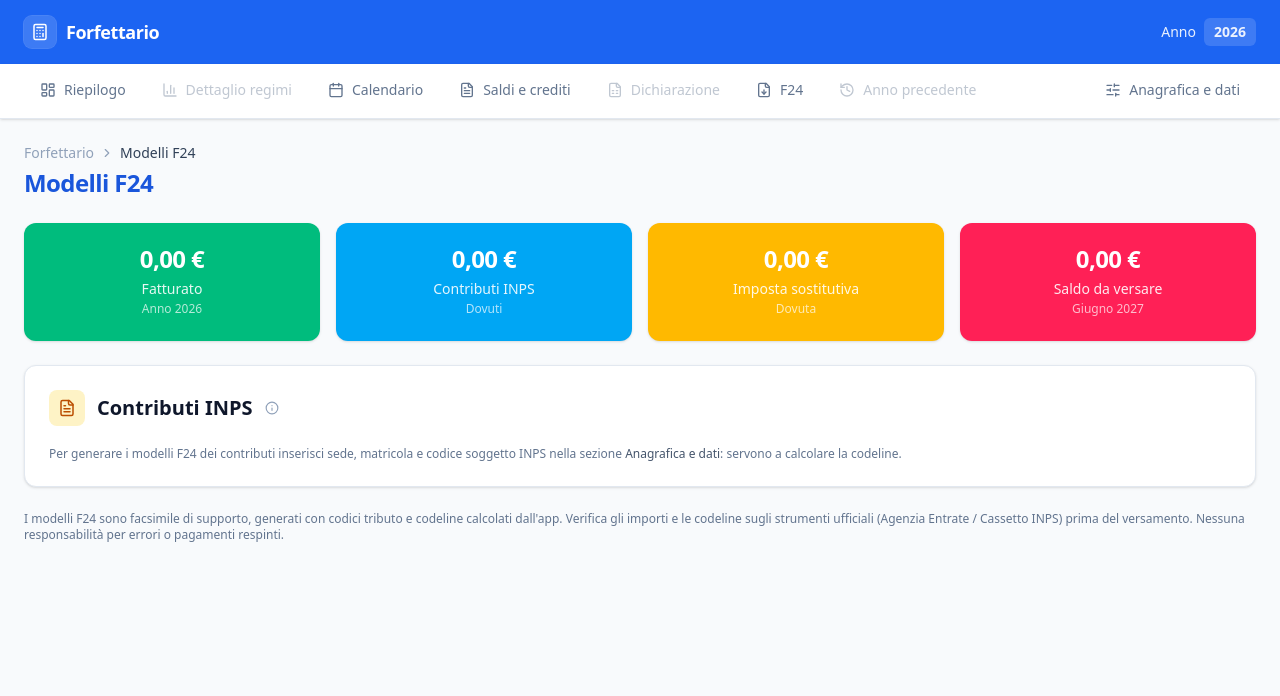
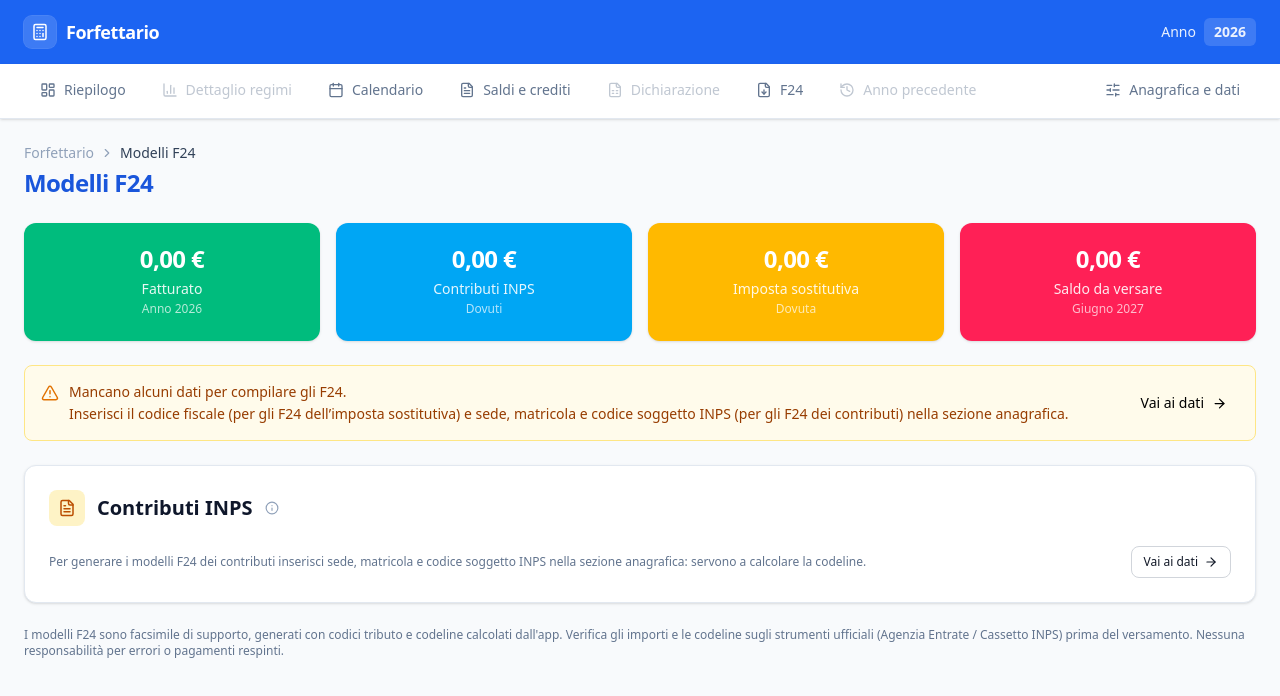
Before and after one commit to nerdosity/forfetario, a React (Vite) app: page / in a window 1280 px wide. Both pictures are taken after a click on the button "F24". Shown: the top 696 px of the page. Built offline with nearby package versions, Linux system fonts and the light colour scheme.

Commit message:
feat: aggiungi navigazione ai dati anagrafici nella pagina F24 e migliora l'allineamento dei testi nel PDF

```diff
--- a/src/App.tsx
+++ b/src/App.tsx
@@ -223,7 +223,9 @@ export default function App() {
         {tab === 'dichiarazione' && hasDatiDichiarazione && (
           <Dichiarazione anno={input.anno} calcoli={calcoli} />
         )}
-        {tab === 'f24' && <F24Page anno={input.anno} calcoli={calcoli} anagrafica={anagrafica} />}
+        {tab === 'f24' && (
+          <F24Page anno={input.anno} calcoli={calcoli} anagrafica={anagrafica} onVaiAiDati={() => setTab('dati')} />
+        )}
         {tab === 'precedente' && hasDatiPrecedente && (
           <RiepilogoPrecedente anno={input.anno} calcoli={calcoli} />
         )}
--- a/src/components/F24Page.tsx
+++ b/src/components/F24Page.tsx
@@ -1,5 +1,5 @@
 import { useMemo } from 'react'
-import { FileDown, FileText } from 'lucide-react'
+import { FileDown, FileText, TriangleAlert, ArrowRight } from 'lucide-react'
 import { Button, Table, TableBody, TableCell, TableHead, TableHeadCell, TableRow } from 'flowbite-react'
 import type { RisultatoCalcolo, Scadenza } from '@/domain/types'
 import { righeCodelineDaScadenze, type RigaCodeline } from '@/domain/codelineInps'
@@ -13,6 +13,8 @@ interface Props {
   anno: number
   calcoli: RisultatoCalcolo
   anagrafica: AnagraficaContribuente
+  /** Porta l'utente alla sezione "Anagrafica e dati" per completare i campi. */
+  onVaiAiDati: () => void
 }
 
 // Periodo "01/AAAA - 12/AAAA" dalla competenza letta nella voce della scadenza.
@@ -23,11 +25,15 @@ function periodoCompetenza(voce: string | undefined, annoDefault: number): { dal
 }
 
 /** Pagina F24: genera i modelli F24 (imposte + contributi INPS). */
-export function F24Page({ anno, calcoli, anagrafica: anag }: Props) {
+export function F24Page({ anno, calcoli, anagrafica: anag, onVaiAiDati }: Props) {
   const matricolaValida = /^\d{8}$/.test(anag.matricolaInps)
   const soggettoValido = /^\d{2}$/.test(anag.codiceSoggettoInps)
   const sedeValida = /^\d{4}$/.test(anag.sedeInps)
   const datiInpsCompleti = matricolaValida && soggettoValido && sedeValida
+
+  // Anagrafica persona: serve a compilare la sezione contribuente degli F24.
+  // Il minimo utile è il codice fiscale; cognome/nome completano l'intestazione.
+  const haDatiPersona = anag.codiceFiscale.trim().length > 0
 
   // Scadenze contributi (INPS) e relative codeline.
   const scadenzeContributi = useMemo(
@@ -92,16 +98,48 @@ export function F24Page({ anno, calcoli, anagrafica: anag }: Props) {
     else window.open(url, '_blank', 'noopener')
   }
 
+  // Dati utente mancanti per generare ciascun batch di F24.
+  const mancano: string[] = []
+  if (!haDatiPersona) mancano.push('il codice fiscale (per gli F24 dell’imposta sostitutiva)')
+  if (!datiInpsCompleti) mancano.push('sede, matricola e codice soggetto INPS (per gli F24 dei contributi)')
+
   return (
     <div className="space-y-6">
+      {/* Avviso: dati anagrafici mancanti per generare i modelli */}
+      {mancano.length > 0 && (
+        <div className="flex flex-col gap-3 rounded-lg border border-amber-200 bg-amber-50 p-4 sm:flex-row sm:items-center sm:justify-between">
+          <div className="flex items-start gap-2.5">
+            <TriangleAlert size={18} className="mt-0.5 shrink-0 text-amber-600" aria-hidden />
+            <div className="text-sm text-amber-800">
+              <p className="font-medium">Mancano alcuni dati per compilare gli F24.</p>
+              <p className="mt-0.5">
+                Inserisci {mancano.length === 1 ? mancano[0] : (
+                  <>{mancano[0]} e {mancano[1]}</>
+                )} nella sezione anagrafica.
+              </p>
+            </div>
+          </div>
+          <Button size="sm" color="warning" onClick={onVaiAiDati} className="shrink-0 self-start sm:self-auto">
+            Vai ai dati
+            <ArrowRight size={15} className="ml-2" aria-hidden />
+          </Button>
+        </div>
+      )}
+
       {/* Contributi INPS */}
       <Card title="Contributi INPS" icon={FileText} iconIntent="warning"
         info="Modelli F24 per i contributi artigiani/commercianti, con codeline e causale precompilate.">
         {!datiInpsCompleti ? (
-          <p className={theme.helpText}>
-            Per generare i modelli F24 dei contributi inserisci sede, matricola e codice soggetto INPS nella
-            sezione <span className="font-medium text-slate-600">Anagrafica e dati</span>: servono a calcolare la codeline.
-          </p>
+          <div className="flex flex-wrap items-center gap-3">
+            <p className={`${theme.helpText} flex-1 min-w-[16rem]`}>
+              Per generare i modelli F24 dei contributi inserisci sede, matricola e codice soggetto INPS nella
+              sezione anagrafica: servono a calcolare la codeline.
+            </p>
+            <Button size="xs" color="light" onClick={onVaiAiDati} className="shrink-0">
+              Vai ai dati
+              <ArrowRight size={14} className="ml-1.5" aria-hidden />
+            </Button>
+          </div>
         ) : righeInps.length === 0 ? (
           <p className={theme.helpText}>Nessuna scadenza di contributi artigiani/commercianti.</p>
         ) : (
--- a/src/pdf/f24Pdf.ts
+++ b/src/pdf/f24Pdf.ts
@@ -104,17 +104,16 @@ function disegnaModulo(
     if (!testo || testo.trim().length === 0) return
     pagina.drawText(testo, { x, y, size, font: courier, color: NERO })
   }
-  // Scrive un importo allineato a destra: il testo TERMINA esattamente a xFine
-  // (larghezza misurata sul font reale, niente padding a indovinare).
-  const aDestra = (testo: string, xFine: number, y: number, size: number) => {
+  // Scrive un testo centrato orizzontalmente sulla X-centro della casella.
+  const alCentro = (testo: string, xCentro: number, y: number, size: number) => {
     if (!testo || testo.trim().length === 0) return
     const larghezza = courier.widthOfTextAtSize(testo, size)
-    pagina.drawText(testo, { x: xFine - larghezza, y, size, font: courier, color: NERO })
+    pagina.drawText(testo, { x: xCentro - larghezza / 2, y, size, font: courier, color: NERO })
   }
 
   // ── Info rata/scadenza accanto allo stemma (area calcolata dallo screen) ──
-  if (etichettaRata) scrivi(etichettaRata.toUpperCase(), 144, 815, 10)
-  if (scadenza) scrivi(`SCADENZA: ${scadenza}`, 144, 803, 9)
+  if (etichettaRata) scrivi(etichettaRata.toUpperCase(), 144, 807, 10)
+  if (scadenza) scrivi(`SCADENZA: ${scadenza}`, 144, 795, 9)
 
   // ── Contribuente (record M) ──
   scrivi(fmtSpaziato(anagrafica.codiceFiscale), 117, 724, 12)
@@ -125,60 +124,98 @@ function disegnaModulo(
   scrivi(anagrafica.comuneNascita.toUpperCase(), 272, 677, 12)
   scrivi(fmtSpaziato(anagrafica.provinciaNascita), 542, 677, 12)
 
-  // ── Sezione ERARIO (record A): righe alle Y 593, 581, … (passo 12) ──
+  // Riferimenti condivisi dal layout ufficiale (sezione erario): font, passo
+  // riga e colonne "importi a debito" / "saldo" sono incolonnati verticalmente
+  // sul modello F24, quindi valgono identici per erario e INPS. Centrare l'INPS
+  // significa riusare questi numeri, non rimisurarli a mano.
+  const FONT = 9
+  const PASSO = 12            // distanza verticale tra righe (erario: 593, 581, …)
+  const X_IMPORTO = 313       // X di partenza dell'importo "a debito" (fmtImporto, a destra)
+  const X_SALDO = 486         // X di partenza del SALDO di sezione
+
+  // ── Sezione ERARIO (record A): prima riga Y 593, passo 12 ──
   let totErario = 0
   erario.forEach((r, i) => {
-    const y = 593 - 12 * i
-    scrivi(r.codiceTributo, 175, y, 9)
-    scrivi(r.rateazione ?? '', 232, y, 9)
-    scrivi(String(r.annoRiferimento), 282, y, 9)
-    scrivi(fmtImporto(r.importo), 313, y, 9)
+    const y = 593 - PASSO * i
+    scrivi(r.codiceTributo, 175, y, FONT)
+    scrivi(r.rateazione ?? '', 232, y, FONT)
+    scrivi(String(r.annoRiferimento), 282, y, FONT)
+    scrivi(fmtImporto(r.importo), X_IMPORTO, y, FONT)
     totErario += r.importo
   })
   if (totErario > 0) {
-    scrivi(fmtImporto(totErario), 313, 521, 9) // totale colonna debiti sez. erario
-    scrivi(fmtImporto(totErario), 486, 521, 9) // saldo sezione (sempre a debito)
+    scrivi(fmtImporto(totErario), X_IMPORTO, 521, FONT) // totale colonna debiti
+    scrivi(fmtImporto(totErario), X_SALDO, 521, FONT)   // saldo sezione (a debito)
   }
 
-  // ── Sezione INPS: coordinate misurate sul modello (immagine 870×1234, scala
-  // 0.684; prima riga a Y≈486.5, passo 11.9). Periodo in caselle MM | AAAA. ──
+  // ── Sezione INPS: campi propri (sede/causale/codeline/periodo) con X misurate
+  // sul modello; importo e saldo riusano le colonne dell'erario. Periodo MM|AAAA. ──
   const meseAnno = (p: string): [string, string] => {
     const m = p.match(/(\d{1,2})\s*\/\s*(\d{4})/)
     return m ? [m[1].padStart(2, '0'), m[2]] : ['', '']
   }
-  // Importo INPS "nudo" (es. "720 05"): la virgola diventa spazio per la casella
-  // dei centesimi. L'allineamento a destra lo gestisce aDestra().
-  const fmtImportoInps = (euro: number): string => {
-    const cents = Math.round(euro * 100)
-    if (cents === 0) return ''
-    return new Intl.NumberFormat('it-IT', { minimumFractionDigits: 2 })
-      .format(cents / 100).replace(',', ' ')
-  }
-  // Bordi destri dei riquadri "importi a debito" (px 590) e SALDO C-D (px 842).
-  const X_DEBITO = 403 // 590 px × 0.684
-  const X_SALDO = 575  // 842 px × 0.684
+  // Centri orizzontali (PDF) delle caselle del periodo MM | AAAA (centro px × 0.684).
+  const CX_DAL_M = 227.8, CX_DAL_A = 249.7, CX_AL_M = 278.5, CX_AL_A = 301.1
+  // Prima riga INPS allineata alla griglia dell'erario: stessa distanza dal saldo.
+  // Saldo INPS (C-D) a px 585; prima riga dati a px ~511. Y prima riga ≈ 484.
+  const Y_INPS_RIGA1 = 484
+  const Y_INPS_SALDO = 427
   let totInps = 0
   inps.forEach((r, i) => {
-    const y = 486.5 - 11.9 * i
+    const y = Y_INPS_RIGA1 - PASSO * i
     const [dalM, dalA] = meseAnno(r.periodoDal)
     const [alM, alA] = meseAnno(r.periodoAl)
-    scrivi(r.codiceSede, 26, y, 9)
-    scrivi(r.causale, 65, y, 9)
-    scrivi(r.codeline, 102.6, y, 9)
-    scrivi(dalM, 221, y, 9)
-    scrivi(dalA, 235.3, y, 9)
-    scrivi(alM, 271.6, y, 9)
-    scrivi(alA, 286.7, y, 9)
-    aDestra(fmtImportoInps(r.importo), X_DEBITO, y, 9) // termina al bordo "a debito"
+    scrivi(r.codiceSede, 26, y, FONT)
+    scrivi(r.causale, 65, y, FONT)
+    scrivi(r.codeline, 102.6, y, FONT)
+    alCentro(dalM, CX_DAL_M, y, FONT)
+    alCentro(dalA, CX_DAL_A, y, FONT)
+    alCentro(alM, CX_AL_M, y, FONT)
+    alCentro(alA, CX_AL_A, y, FONT)
+    scrivi(fmtImporto(r.importo), X_IMPORTO, y, FONT) // stessa colonna dell'erario
     totInps += r.importo
   })
   if (totInps > 0) {
-    // Totale "C" sezione INPS (a debito) e SALDO (C-D), rigo a Y≈429 (px 585).
-    // Nessun segno: l'F24 è sempre un versamento, il saldo è a debito (positivo).
-    aDestra(fmtImportoInps(totInps), X_DEBITO, 429, 9) // totale C (a debito)
-    aDestra(fmtImportoInps(totInps), X_SALDO, 429, 9)  // SALDO (C-D)
+    // Totale "C" e SALDO (C-D): stesse colonne dell'erario. Nessun segno: l'F24
+    // è sempre un versamento, il saldo è a debito (positivo).
+    scrivi(fmtImporto(totInps), X_IMPORTO, Y_INPS_SALDO, FONT) // totale C (a debito)
+    scrivi(fmtImporto(totInps), X_SALDO, Y_INPS_SALDO, FONT)   // SALDO (C-D)
   }
 
   // ── Saldo finale della delega ──
   scrivi(fmtImporto(totErario + totInps), 486, 125, 9)
+
+  // ── Data del versamento (riquadro "DATA": giorno | mese | anno, in basso a
+  // sinistra). Riquadro misurato su immagine 870×1234: origine px (36,1127),
+  // dim 172×37 → caselle centrate, Y baseline ≈ 56. La scadenza arriva come
+  // "GG MeseEsteso AAAA"; la spezziamo nelle tre caselle. ──
+  const gma = scadenzaInCifre(scadenza)
+  if (gma) {
+    const [gg, mm, aaaa] = gma
+    alCentro(gg, 39, 56, 9)    // giorno (centro px ~57)
+    alCentro(mm, 67.7, 56, 9)  // mese (centro px ~99)
+    alCentro(aaaa, 112, 56, 9) // anno (centro px ~164)
+  }
 }
+
+/** Mesi estesi italiani → numero a 2 cifre, per il parsing della scadenza. */
+const MESI_IT: Record<string, string> = {
+  gennaio: '01', febbraio: '02', marzo: '03', aprile: '04', maggio: '05', giugno: '06',
+  luglio: '07', agosto: '08', settembre: '09', ottobre: '10', novembre: '11', dicembre: '12',
+}
+
+/**
+ * Estrae [giorno, mese, anno] (cifre) da una scadenza in formato "GG MeseEsteso
+ * AAAA" (es. "30 Giugno 2025") o "GG/MM/AAAA". Null se non riconosciuta.
+ */
+function scadenzaInCifre(scadenza: string | undefined): [string, string, string] | null {
+  if (!scadenza) return null
+  const esteso = scadenza.trim().match(/^(\d{1,2})\s+([A-Za-zàèéìòù]+)\s+(\d{4})$/)
+  if (esteso) {
+    const mm = MESI_IT[esteso[2].toLowerCase()]
+    if (mm) return [esteso[1].padStart(2, '0'), mm, esteso[3]]
+  }
+  const numerico = scadenza.trim().match(/^(\d{1,2})[/\-.](\d{1,2})[/\-.](\d{4})$/)
+  if (numerico) return [numerico[1].padStart(2, '0'), numerico[2].padStart(2, '0'), numerico[3]]
+  return null
+}
```
